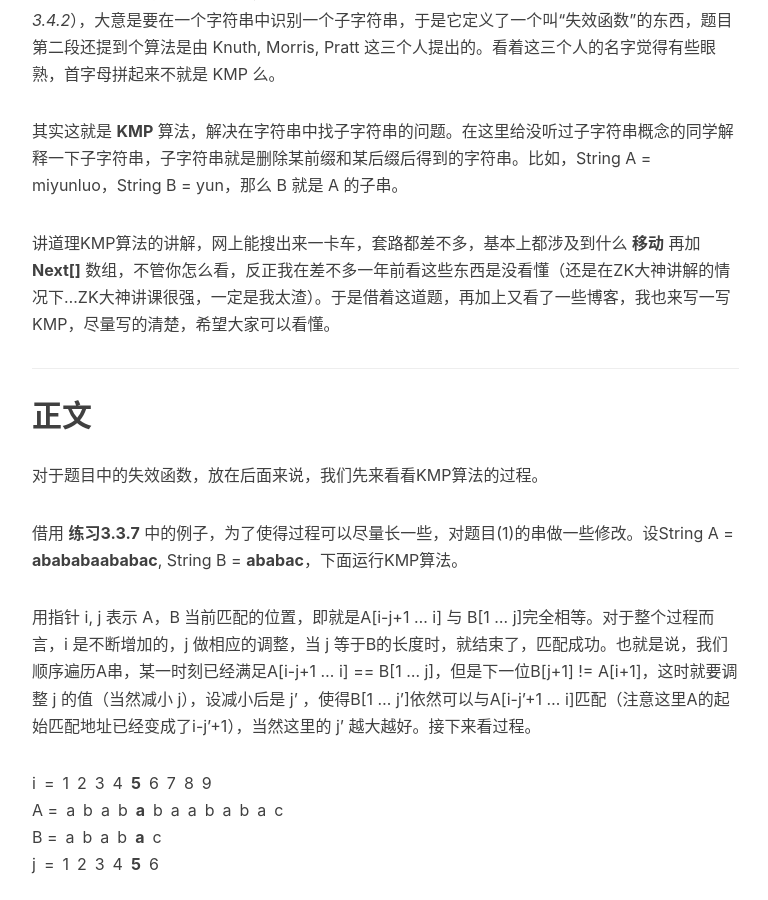
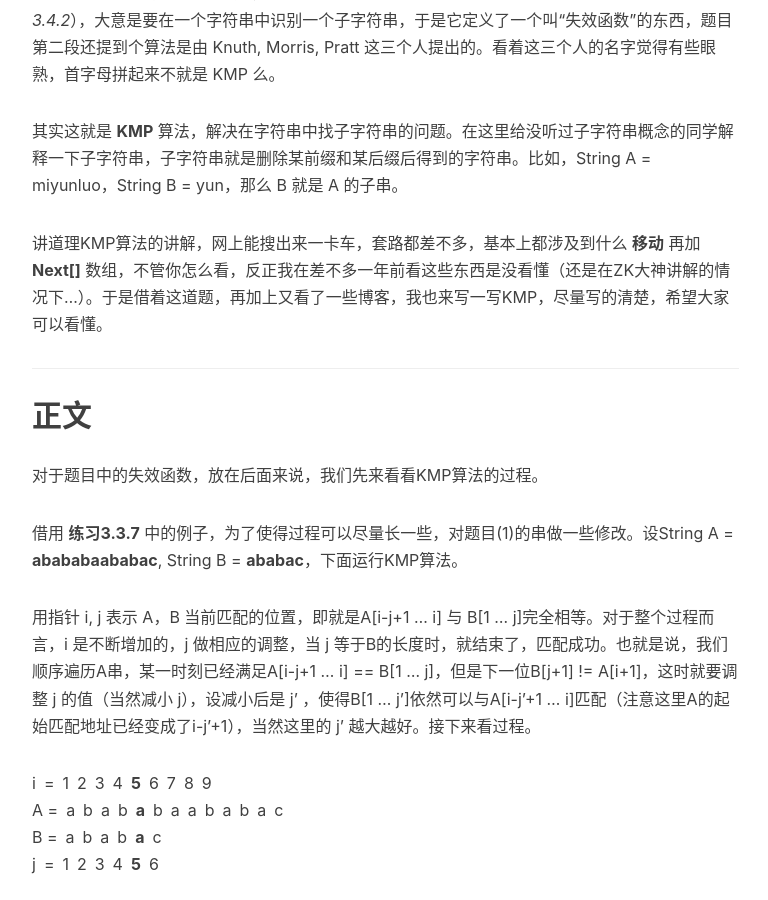
Before and after one commit to miyunluo/miyunluo.github.io, a Jekyll site: the page built from _posts/2016-10-07-KMP.markdown, in a window 1280 px wide and 900 px high, scrolled down 722 px. Shown: the whole window, without its empty margins (233-1001 px from the left). Built offline with Jekyll 4.4.1, drawn with Linux system fonts in a browser that asks for light colours; nearby versions of some CDN libraries; comment, search, counter and statistics services are not loaded.

Commit message:
Update 2016-10-07-KMP.markdown

```diff
--- a/_posts/2016-10-07-KMP.markdown
+++ b/_posts/2016-10-07-KMP.markdown
@@ -18,7 +18,7 @@ tags:
 
 其实这就是 **KMP** 算法，解决在字符串中找子字符串的问题。在这里给没听过子字符串概念的同学解释一下子字符串，子字符串就是删除某前缀和某后缀后得到的字符串。比如，String A = miyunluo，String B = yun，那么 B 就是 A 的子串。
 
-讲道理KMP算法的讲解，网上能搜出来一卡车，套路都差不多，基本上都涉及到什么 **移动** 再加 **Next[]** 数组，不管你怎么看，反正我在差不多一年前看这些东西是没看懂（还是在ZK大神讲解的情况下...ZK大神讲课很强，一定是我太渣）。于是借着这道题，再加上又看了一些博客，我也来写一写KMP，尽量写的清楚，希望大家可以看懂。
+讲道理KMP算法的讲解，网上能搜出来一卡车，套路都差不多，基本上都涉及到什么 **移动** 再加 **Next[]** 数组，不管你怎么看，反正我在差不多一年前看这些东西是没看懂（还是在ZK大神讲解的情况下...）。于是借着这道题，再加上又看了一些博客，我也来写一写KMP，尽量写的清楚，希望大家可以看懂。
 
 
 ---
```
